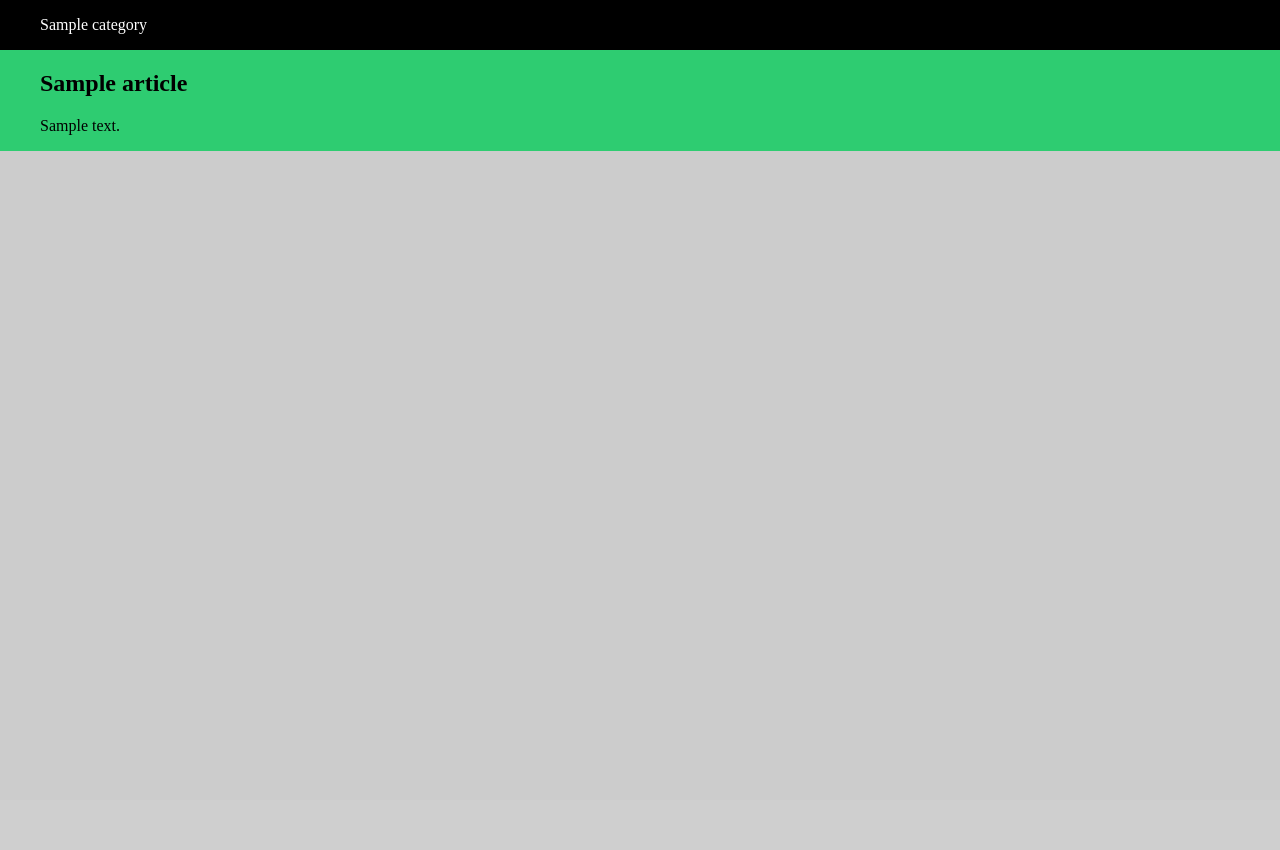
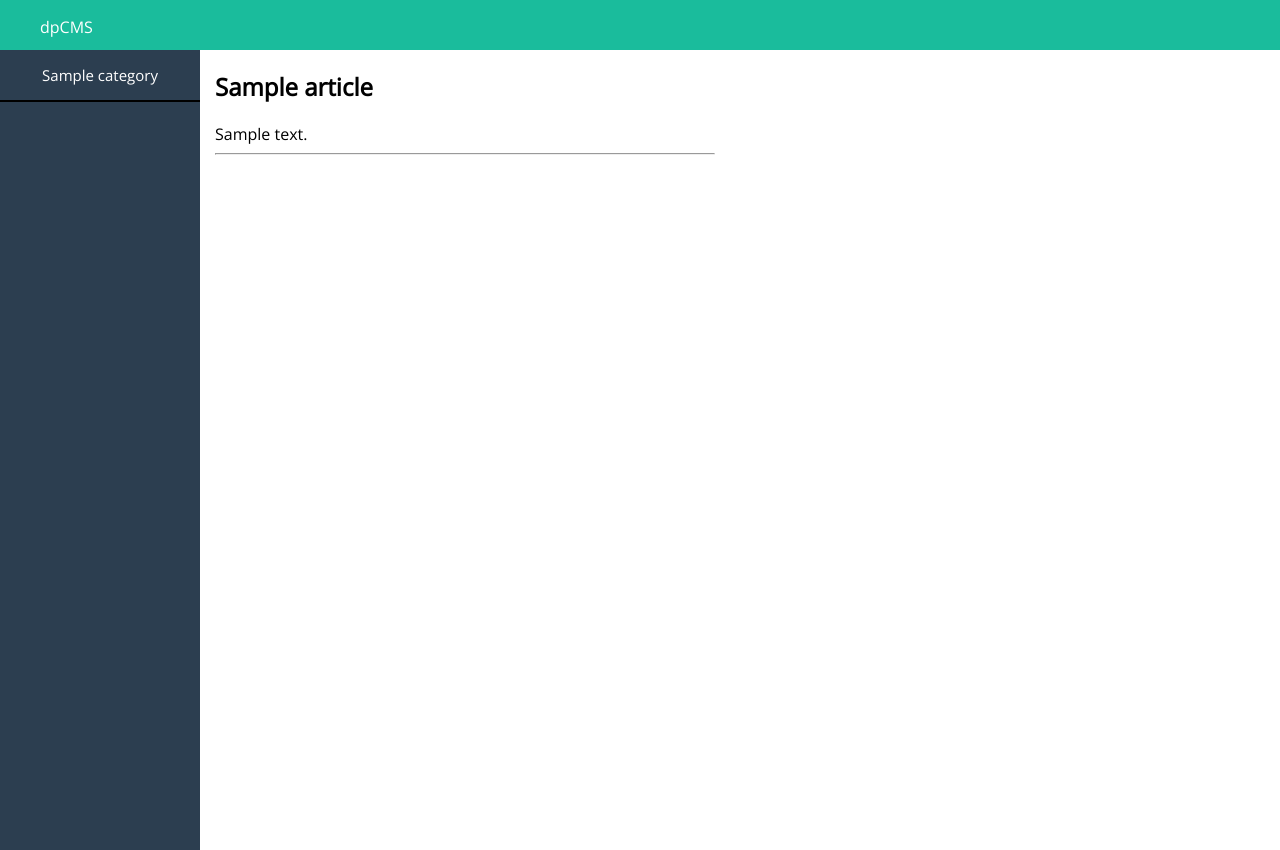
Before and after one commit to dpcweb/dpCMS, a PHP site: page / in a window 1280 px wide. Before the commit the page ends 151 px from the top, so only its background shows below. Run offline with PHP 8.4, Linux system fonts and the light colour scheme; tables that the repository leaves empty or names only in its code hold one stand-in row (values such as "Sample post"); some libraries are stand-ins or nearby versions.

Commit message:
not yet relased

```diff
--- a/src/classes/articles.class.php
+++ b/src/classes/articles.class.php
@@ -53,7 +53,7 @@ class Articles
 			$z .= '
 			<h2>'.$r['title'].'</h2>
 			'.$r['content'].'
-			';
+			<hr />';
 		}
 		$this->article = $z;
 	}
--- a/src/classes/menu.class.php
+++ b/src/classes/menu.class.php
@@ -43,7 +43,7 @@ class Menu
 		$z = '';
 		$q = $this->db->query("SELECT `id`, `name` FROM `category`");
 		while($r = $q->fetch_assoc()){
-			$z .= '<li>'.$r['name'].'</li>';
+			$z .= '<li><a href="'.$r['name'].'">'.$r['name'].'</a></li>';
 		}
 		$this->menus = $z;
 	}
--- a/src/classes/template.class.php
+++ b/src/classes/template.class.php
@@ -37,14 +37,19 @@ class Template
 	public function read($page)
 	{
 		// get code of template
-		$s = file_get_contents($this->dir.'/'.$this->template.'/'.$page);
+		$exist = scandir($this->dir.'/'.$this->template);
+		if(in_array($page, $exist)){
+			$s = file_get_contents($this->dir.'/'.$this->template.'/'.$page);
+		}else{
+			$s = '<html><h1>Page not found</h1></html>';
+		}
 
 		// template engine replace
 		$s = str_replace("{BASE_DIR}", $this->dir.'/'.$this->template, $s);
 		$s = str_replace("{MENU}", $this->menu->menus, $s);
 		$s = str_replace("{ARTICLES}", $this->articles->article, $s);
 
-		// init content
+		// render page
 		echo $s;
 	}
 }
--- a/src/config.php
+++ b/src/config.php
@@ -1,6 +1,6 @@
 <?php
 $db['user'] = 'root';
-$db['pass'] = '';
+$db['pass'] = 'pulamea123';
 $db['host'] = 'localhost';
 $db['db']   = 'cms';
 
--- a/src/index.php
+++ b/src/index.php
@@ -2,6 +2,10 @@
 include 'init.php';
 
 //read template page
-
 $page = isset($_GET['p']) ? explode("/", $_GET['p'])[0] : 'index';
 $t->read($page.'.html');
+
+//
+if(isset($_POST['category'])){
+	$m->add($_POST['test']);
+}
--- a/src/init.php
+++ b/src/init.php
@@ -12,9 +12,9 @@ $m->show();
 // init articles
 $a = new Articles($db);
 $a->show();
-//$a->add(['title'=>'test', 'content' => 'p,lmmmmm']);
+
 
 // init template
 $t = new Template($m, $a);
 $t->dir('templates');
-$t->set('bootstrap');
+$t->set('dcms');
--- /dev/null
+++ b/src/templates/dcms/index.html
@@ -0,0 +1,27 @@
+<html>
+	<head>
+		<title>Dashboard</title>
+		<!-- META !-->
+		<meta charset="UTF-8">
+		<meta name="viewport" content="width=device-width, initial-scale=1">
+		<!-- STYLE !-->
+		<link rel="stylesheet" href="/c/{BASE_DIR}/style/style.css" type="text/css">
+		<link href='http://fonts.googleapis.com/css?family=Open+Sans' rel='stylesheet' type='text/css'>
+		<link rel="stylesheet" href="//maxcdn.bootstrapcdn.com/font-awesome/4.3.0/css/font-awesome.min.css">
+	</head>
+
+	<body>
+		<div class="logo"><ul>dpCMS</ul></div>
+		<div class="nav">
+			<ul>
+				{MENU}
+			</ul>
+		</div>
+		<div class="content">
+			<div id="articles">
+				{ARTICLES}
+			</div>
+		</div>
+		<script src="https://ajax.googleapis.com/ajax/libs/jquery/2.1.3/jquery.min.js"></script>
+	</body>
+</html>
--- /dev/null
+++ b/src/templates/dcms/style/style.css
@@ -0,0 +1,64 @@
+body {
+	margin: 0;
+	padding: 0;
+	background: #fff;
+	font-family: 'Open Sans', sans-serif;
+}
+
+.logo {
+	width: 100%;
+	height: 50px;
+	float: left;
+	background: #1abc9c;
+	color: #fff;
+	position: fixed;
+}
+
+.nav {
+	background: #2c3e50;
+	height: 100%;
+	width: 200px;
+	float: left;
+	cursor: pointer;
+	position: fixed;
+	top: 50px;
+}
+
+.content {
+	height:100%;
+	width:500px;
+	color: #000000;
+	padding: 0px 15px;
+	float: left;
+	margin-left: 200px;
+	margin-top: 50px;
+}
+
+.form {
+	width: 200px;
+	height: 200px;
+}
+
+.nav ul {
+	padding: 0;
+	margin: 0;
+}
+
+.nav ul li {
+	color: #fff;
+	list-style-type: none;
+	font-size: 15px;
+	border-bottom:2px solid #000000;
+	text-align: center;
+	padding:15px 0px;
+	height:20px;
+}
+
+.nav ul li a {
+	color: #fff;
+	text-decoration: none;
+}
+
+.nav ul li:hover {
+	background: #000000;
+}
```
Also changed, not shown: src/classes/injector.class.php (added, +10 -0 lines), src/templates/bootstrap/pagina.html (added, +23 -0 lines).
